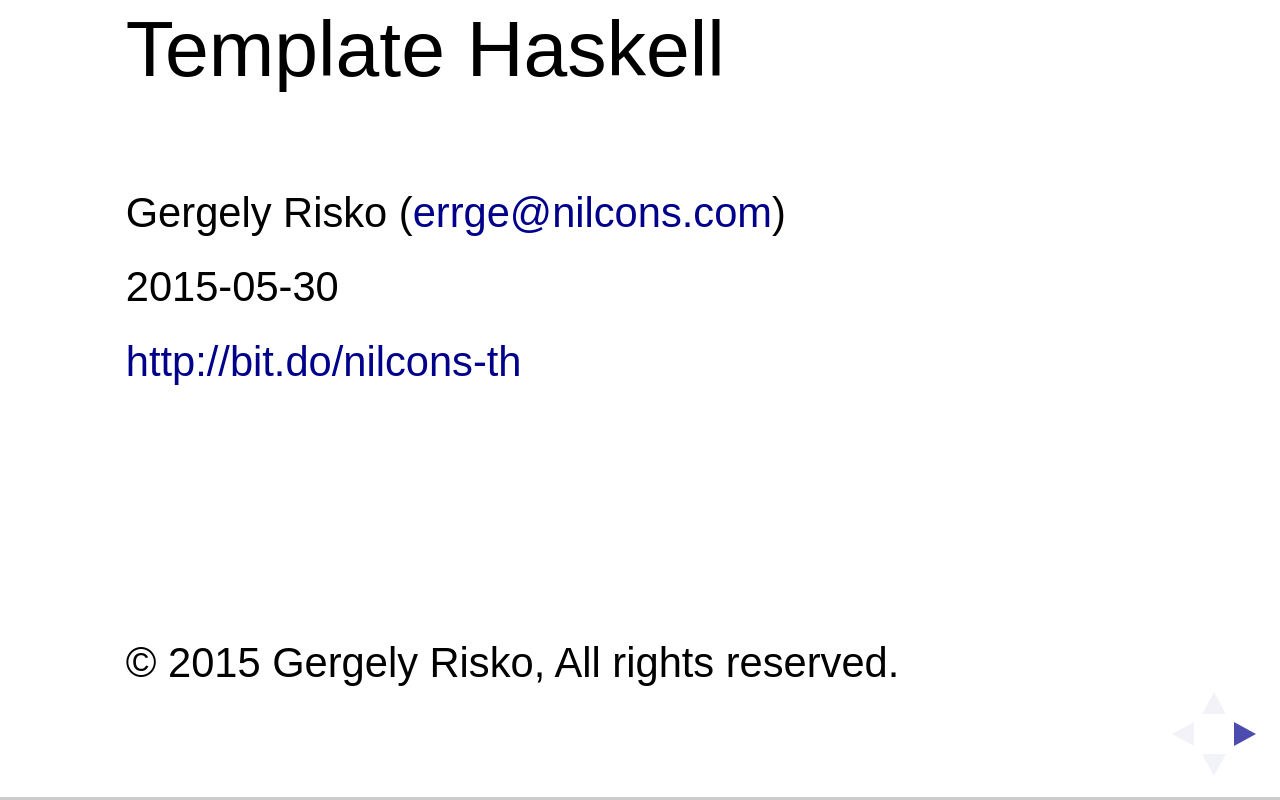
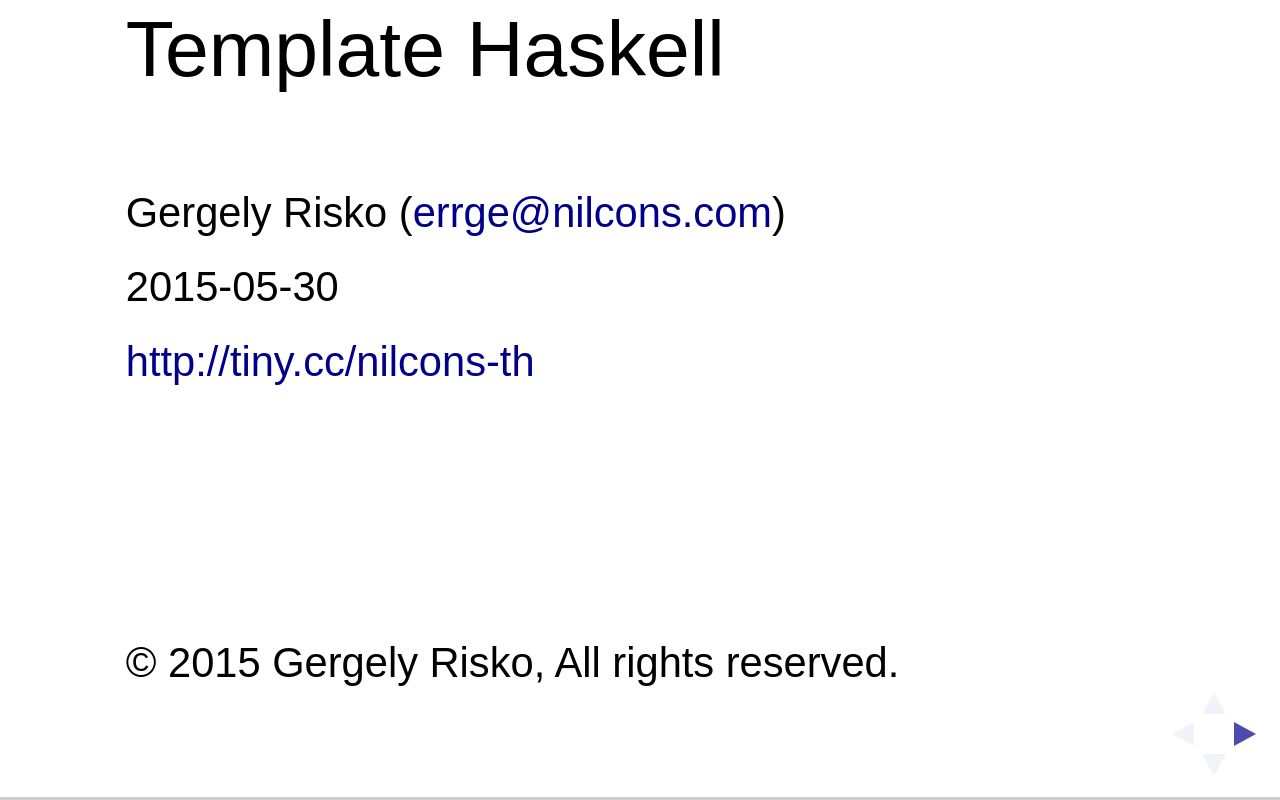
Before and after one commit to zfoh/HaskellerZ, a plain HTML site: page meetups/20150530-Template_Haskell/slides.html in a window 1280 px wide. Drawn offline with nearby package versions, Linux system fonts and the light colour scheme; some packages are replaced by stand-ins of ours.

Commit message:
20150530-TH: Use tiny.cc for URL shortening

```diff
--- a/meetups/20150530-Template_Haskell/slides.html
+++ b/meetups/20150530-Template_Haskell/slides.html
@@ -26,7 +26,7 @@
 <div class="reveal">
 <div class="slides">
 <section id="sec-title-slide">
-<h1>Template Haskell</h1><h4 style="margin-top: 100px">Gergely Risko (<a href="mailto:errge@nilcons.com">errge@nilcons.com</a>)</h4><h4>2015-05-30</h4><h4><a href="http://bit.do/nilcons-th">http://bit.do/nilcons-th</a></h4><h4 style="padding-top: 220px">© 2015 Gergely Risko, All rights reserved.</h4>
+<h1>Template Haskell</h1><h4 style="margin-top: 100px">Gergely Risko (<a href="mailto:errge@nilcons.com">errge@nilcons.com</a>)</h4><h4>2015-05-30</h4><h4><a href="http://bit.do/nilcons-th">http://tiny.cc/nilcons-th</a></h4><h4 style="padding-top: 220px">© 2015 Gergely Risko, All rights reserved.</h4>
 </section>
 <section id="table-of-contents">
 <div id="table-of-contents">
```
Also changed, not shown: 1 other file.
